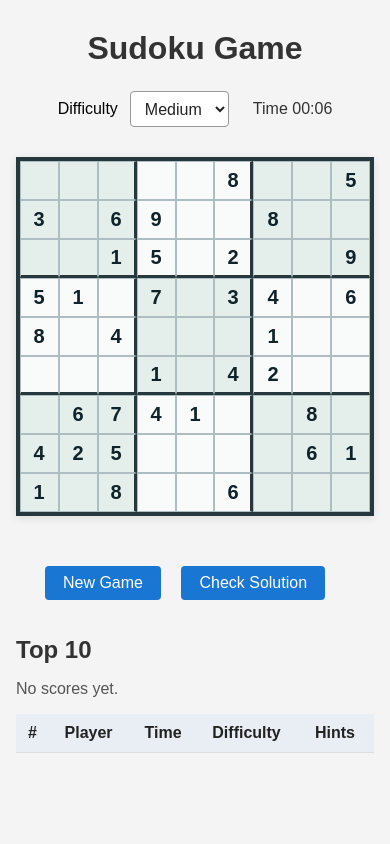
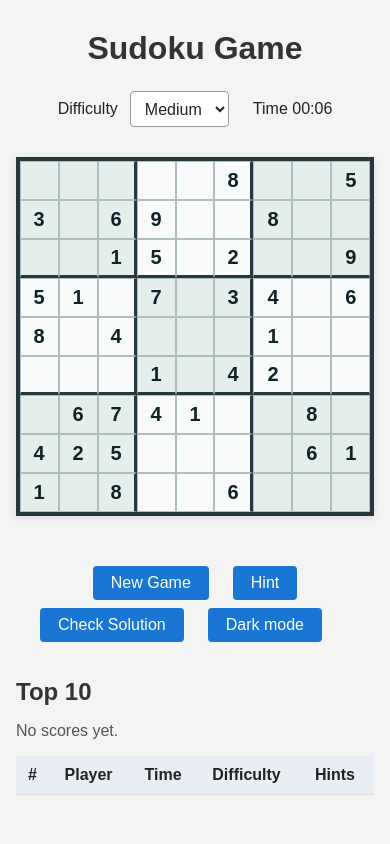
Before and after one commit to Xta1neR/udacity-sudoku, a Flask app: page / in a window 390 px wide. Run offline with Flask 2, Linux system fonts and the light colour scheme; lists and menus that the app fills with data are empty.

Commit message:
Fixes for submissions

```diff
--- a/starter/app.py
+++ b/starter/app.py
@@ -1,4 +1,7 @@
+import random
+
 from flask import Flask, render_template, jsonify, request
+
 import sudoku_logic
 
 app = Flask(__name__)
@@ -9,25 +12,56 @@ CURRENT = {
     'solution': None
 }
 
+
+def json_error(message, status_code=400):
+    return jsonify({'error': message}), status_code
+
+
 @app.route('/')
 def index():
     return render_template('index.html')
 
+
 @app.route('/new')
 def new_game():
-    clues = int(request.args.get('clues', 35))
+    clues_raw = request.args.get('clues')
+    if clues_raw is None:
+        clues = 35
+    else:
+        try:
+            clues = int(clues_raw)
+        except (TypeError, ValueError):
+            return json_error('Clues must be an integer')
+        if clues < 17 or clues > 81:
+            return json_error('Clues must be between 17 and 81')
+
     puzzle, solution = sudoku_logic.generate_puzzle(clues)
     CURRENT['puzzle'] = puzzle
     CURRENT['solution'] = solution
     return jsonify({'puzzle': puzzle})
 
+
 @app.route('/check', methods=['POST'])
 def check_solution():
-    data = request.json
-    board = data.get('board')
     solution = CURRENT.get('solution')
     if solution is None:
         return jsonify({'error': 'No game in progress'}), 400
+
+    data = request.get_json(silent=True)
+    if not isinstance(data, dict) or 'board' not in data:
+        return json_error('Expected a 9x9 board of integers 0–9')
+
+    board = data.get('board')
+    if not isinstance(board, list) or len(board) != sudoku_logic.SIZE:
+        return json_error('Expected a 9x9 board of integers 0–9')
+
+    for row in board:
+        if not isinstance(row, list) or len(row) != sudoku_logic.SIZE:
+            return json_error('Expected a 9x9 board of integers 0–9')
+        for value in row:
+            if type(value) is not int or value < 0 or value > 9:
+                return json_error('Expected a 9x9 board of integers 0–9')
+
     incorrect = []
     for i in range(sudoku_logic.SIZE):
         for j in range(sudoku_logic.SIZE):
@@ -35,5 +69,26 @@ def check_solution():
                 incorrect.append([i, j])
     return jsonify({'incorrect': incorrect})
 
+
+@app.route('/hint')
+def give_hint():
+    puzzle = CURRENT.get('puzzle')
+    solution = CURRENT.get('solution')
+    if puzzle is None or solution is None:
+        return json_error('No game in progress')
+
+    empty_cells = []
+    for row in range(sudoku_logic.SIZE):
+        for col in range(sudoku_logic.SIZE):
+            if puzzle[row][col] == 0:
+                empty_cells.append((row, col))
+
+    if not empty_cells:
+        return json_error('No empty cells left to hint')
+
+    row, col = random.choice(empty_cells)
+    return jsonify({'row': row, 'col': col, 'value': solution[row][col]})
+
+
 if __name__ == '__main__':
     app.run(debug=True)
--- a/starter/static/main.js
+++ b/starter/static/main.js
@@ -1,6 +1,7 @@
 // Client-side rendering and interaction for the Flask-backed Sudoku
 const SIZE = 9;
 const LEADERBOARD_KEY = 'sudokuLeaderboard';
+const THEME_KEY = 'sudokuTheme';
 const CLUES_BY_DIFFICULTY = {easy: 40, medium: 35, hard: 30};
 let puzzle = [];
 let startedAt = null;
@@ -9,6 +10,30 @@ let timerInterval = null;
 let hintsUsed = 0;
 let gameComplete = false;
 let scoreSaved = false;
+let gameDifficulty = null;
+
+function setMessage(text, isError = true) {
+  const message = document.getElementById('message');
+  message.style.color = isError ? '#d32f2f' : '#388e3c';
+  message.textContent = text;
+}
+
+function getPreferredTheme() {
+  const storedTheme = localStorage.getItem(THEME_KEY);
+  if (storedTheme === 'light' || storedTheme === 'dark') {
+    return storedTheme;
+  }
+  return window.matchMedia('(prefers-color-scheme: dark)').matches ? 'dark' : 'light';
+}
+
+function applyTheme(theme) {
+  document.documentElement.setAttribute('data-theme', theme);
+  const toggle = document.getElementById('theme-toggle');
+  if (!toggle) return;
+  const isDark = theme === 'dark';
+  toggle.textContent = isDark ? 'Light mode' : 'Dark mode';
+  toggle.setAttribute('aria-pressed', String(isDark));
+}
 
 function createBoardElement() {
   const boardDiv = document.getElementById('sudoku-board');
@@ -21,8 +46,8 @@ function createBoardElement() {
       input.type = 'text';
       input.maxLength = 1;
       input.className = 'sudoku-cell';
-      input.dataset.row = i;
-      input.dataset.col = j;
+      input.dataset.row = String(i);
+      input.dataset.col = String(j);
       input.addEventListener('input', (e) => {
         const val = e.target.value.replace(/[^1-9]/g, '');
         e.target.value = val;
@@ -43,10 +68,11 @@ function renderPuzzle(puz) {
       const idx = i * SIZE + j;
       const val = puzzle[i][j];
       const inp = inputs[idx];
+      inp.className = 'sudoku-cell';
       if (val !== 0) {
-        inp.value = val;
+        inp.value = String(val);
         inp.disabled = true;
-        inp.className += ' prefilled';
+        inp.classList.add('prefilled');
       } else {
         inp.value = '';
         inp.disabled = false;
@@ -58,8 +84,24 @@ function renderPuzzle(puz) {
 async function newGame() {
   const difficulty = document.getElementById('difficulty').value;
   const clues = CLUES_BY_DIFFICULTY[difficulty];
+
+  try {
     const res = await fetch(`/new?clues=${clues}`);
-  const data = await res.json();
+    if (!res.ok) {
+      throw new Error('New game request failed');
+    }
+
+    let data;
+    try {
+      data = await res.json();
+    } catch {
+      throw new Error('Invalid game response');
+    }
+
+    if (!data || !Array.isArray(data.puzzle)) {
+      throw new Error('Invalid game payload');
+    }
+
     renderPuzzle(data.puzzle);
     document.getElementById('message').textContent = '';
     document.getElementById('score-form').hidden = true;
@@ -67,7 +109,12 @@ async function newGame() {
     hintsUsed = 0;
     gameComplete = false;
     scoreSaved = false;
+    gameDifficulty = difficulty;
     startTimer();
+  } catch (error) {
+    console.error('Unable to start a new game.', error);
+    setMessage('Unable to start a new game. Please try again.');
+  }
 }
 
 function getElapsedSeconds() {
@@ -155,7 +202,7 @@ function saveScore(event) {
   entries.push({
     name,
     completionTime: completedInSeconds,
-    difficulty: document.getElementById('difficulty').value,
+    difficulty: gameDifficulty || document.getElementById('difficulty').value,
     hintsUsed
   });
   entries.sort((first, second) => first.completionTime - second.completionTime);
@@ -185,30 +232,46 @@ async function checkSolution() {
       board[i][j] = val ? parseInt(val, 10) : 0;
     }
   }
+
+  try {
     const res = await fetch('/check', {
       method: 'POST',
       headers: {'Content-Type': 'application/json'},
       body: JSON.stringify({board})
     });
-  const data = await res.json();
-  const msg = document.getElementById('message');
-  if (data.error) {
-    msg.style.color = '#d32f2f';
-    msg.innerText = data.error;
+
+    if (!res.ok) {
+      throw new Error('Check request failed');
+    }
+
+    let data;
+    try {
+      data = await res.json();
+    } catch {
+      throw new Error('Invalid JSON response');
+    }
+
+    if (data && typeof data.error === 'string') {
+      setMessage(data.error);
       return;
     }
-  const incorrect = new Set(data.incorrect.map(x => x[0]*SIZE + x[1]));
+
+    if (!data || !Array.isArray(data.incorrect)) {
+      throw new Error('Invalid check response');
+    }
+
+    const incorrect = new Set(data.incorrect.map(([row, col]) => row * SIZE + col));
     for (let idx = 0; idx < inputs.length; idx++) {
       const inp = inputs[idx];
       if (inp.disabled) continue;
       inp.className = 'sudoku-cell';
       if (incorrect.has(idx)) {
-      inp.className = 'sudoku-cell incorrect';
+        inp.classList.add('incorrect');
       }
     }
+
     if (incorrect.size === 0) {
-    msg.style.color = '#388e3c';
-    msg.textContent = 'Congratulations! You solved it!';
+      setMessage('Congratulations! You solved it!', false);
       if (!gameComplete) {
         gameComplete = true;
         stopTimer();
@@ -216,20 +279,92 @@ async function checkSolution() {
         document.getElementById('player-name').focus();
       }
     } else {
-    msg.style.color = '#d32f2f';
-    msg.textContent = 'Some cells are incorrect.';
+      setMessage('Some cells are incorrect.');
+    }
+  } catch (error) {
+    console.error('Unable to check the solution.', error);
+    setMessage('Unable to check the solution. Please try again.');
+  }
+}
+
+async function requestHint() {
+  if (gameComplete) return;
+
+  try {
+    const res = await fetch('/hint');
+    if (!res.ok) {
+      let data = null;
+      try {
+        data = await res.json();
+      } catch {
+        // ignore invalid JSON for a hint request failure
+      }
+      if (data && typeof data.error === 'string') {
+        setMessage(data.error);
+      }
+      return;
+    }
+
+    let data;
+    try {
+      data = await res.json();
+    } catch {
+      return;
+    }
+
+    const row = Number(data.row);
+    const col = Number(data.col);
+    const value = Number(data.value);
+
+    if (!Number.isInteger(row) || !Number.isInteger(col) || !Number.isInteger(value)) {
+      return;
+    }
+
+    const cellIndex = row * SIZE + col;
+    if (row < 0 || row >= SIZE || col < 0 || col >= SIZE || puzzle[row][col] !== 0) {
+      return;
+    }
+
+    const input = document.querySelector(`.sudoku-cell[data-row="${row}"][data-col="${col}"]`);
+    if (!input) {
+      return;
+    }
+
+    input.value = String(value);
+    input.disabled = true;
+    input.classList.remove('prefilled');
+    input.classList.add('hint');
+    puzzle[row][col] = value;
+    hintsUsed += 1;
+  } catch (error) {
+    console.error('Unable to fetch a hint.', error);
+    setMessage('Unable to fetch a hint. Please try again.');
   }
 }
 
 // Wire buttons
 window.addEventListener('load', () => {
+  const storedTheme = getPreferredTheme();
+  applyTheme(storedTheme);
+
+  const themeToggle = document.getElementById('theme-toggle');
+  themeToggle.addEventListener('click', () => {
+    const nextTheme = document.documentElement.getAttribute('data-theme') === 'dark' ? 'light' : 'dark';
+    localStorage.setItem(THEME_KEY, nextTheme);
+    applyTheme(nextTheme);
+  });
+
   document.getElementById('new-game').addEventListener('click', newGame);
+  document.getElementById('hint').addEventListener('click', requestHint);
   document.getElementById('check-solution').addEventListener('click', checkSolution);
   document.getElementById('score-form').addEventListener('submit', saveScore);
   window.addEventListener('storage', (event) => {
     if (event.key === LEADERBOARD_KEY) renderLeaderboard();
+    if (event.key === THEME_KEY) {
+      const nextTheme = event.newValue === 'dark' || event.newValue === 'light' ? event.newValue : getPreferredTheme();
+      applyTheme(nextTheme);
+    }
   });
   renderLeaderboard();
-  // initialize
   newGame();
 });
--- a/starter/static/styles.css
+++ b/starter/static/styles.css
@@ -1,4 +1,9 @@
 :root {
+    --page-background: #f4f4f4;
+    --title-color: #333;
+    --panel-text: #222;
+    --field-background: #fff;
+    --field-border: #999;
     --board-edge: #26383d;
     --board-surface: #fff;
     --grid-line: #aebdc0;
@@ -9,10 +14,49 @@
     --prefilled-text: #102329;
     --cell-focus-background: #cce9df;
     --cell-incorrect-background: #ffd9d6;
+    --cell-hint-background: #dfefff;
+    --button-background: #1976d2;
+    --button-hover-background: #1565c0;
+    --table-header-background: #e8eef3;
+    --table-border: #ddd;
+    --empty-message-color: #555;
+    --message-error: #d32f2f;
+    --message-success: #388e3c;
+}
+
+:root[data-theme="dark"] {
+    --page-background: #101a1d;
+    --title-color: #edf7f2;
+    --panel-text: #edf7f2;
+    --field-background: #1b2a2c;
+    --field-border: #56716f;
+    --board-edge: #dce8e4;
+    --board-surface: #111d20;
+    --grid-line: #566a6b;
+    --box-divider: #dce8e4;
+    --cell-background: #172629;
+    --cell-alternate-background: #243a36;
+    --cell-text: #eff7f3;
+    --prefilled-text: #fff;
+    --cell-focus-background: #35534a;
+    --cell-incorrect-background: #663c39;
+    --cell-hint-background: #2f4968;
+    --button-background: #3f8fd8;
+    --button-hover-background: #2f71b8;
+    --table-header-background: #1e2d31;
+    --table-border: #486669;
+    --empty-message-color: #dfeedb;
+    --message-error: #ff9d9d;
+    --message-success: #8fe4a8;
 }
 
 @media (prefers-color-scheme: dark) {
-    :root {
+    :root:not([data-theme]) {
+        --page-background: #101a1d;
+        --title-color: #edf7f2;
+        --panel-text: #edf7f2;
+        --field-background: #1b2a2c;
+        --field-border: #56716f;
         --board-edge: #dce8e4;
         --board-surface: #111d20;
         --grid-line: #566a6b;
@@ -23,12 +67,21 @@
         --prefilled-text: #fff;
         --cell-focus-background: #35534a;
         --cell-incorrect-background: #663c39;
+        --cell-hint-background: #2f4968;
+        --button-background: #3f8fd8;
+        --button-hover-background: #2f71b8;
+        --table-header-background: #1e2d31;
+        --table-border: #486669;
+        --empty-message-color: #dfeedb;
+        --message-error: #ff9d9d;
+        --message-success: #8fe4a8;
     }
 }
 
 body {
     font-family: Arial, sans-serif;
-    background: #f4f4f4;
+    background: var(--page-background);
+    color: var(--panel-text);
     text-align: center;
     margin: 0;
     padding: 0;
@@ -36,7 +89,7 @@ body {
 
 h1 {
     margin-top: 30px;
-    color: #333;
+    color: var(--title-color);
 }
 
 .game-options {
@@ -51,16 +104,16 @@ h1 {
 #player-name {
     min-height: 36px;
     padding: 6px 10px;
-    border: 1px solid #999;
+    border: 1px solid var(--field-border);
     border-radius: 4px;
-    background: #fff;
-    color: #222;
+    background: var(--field-background);
+    color: var(--panel-text);
     font: inherit;
 }
 
 .timer-label {
     margin-left: 12px;
-    color: #333;
+    color: var(--panel-text);
     font-variant-numeric: tabular-nums;
 }
 
@@ -111,7 +164,12 @@ h1 {
     color: var(--prefilled-text);
 }
 
-.sudoku-cell.incorrect {
+.sudoku-cell.hint {
+    background: var(--cell-hint-background);
+    font-weight: bold;
+}
+
+#sudoku-board .sudoku-cell.incorrect {
     background: var(--cell-incorrect-background);
 }
 
@@ -134,7 +192,7 @@ button {
     margin: 0 8px;
     font-size: 16px;
     border: none;
-    background: #1976d2;
+    background: var(--button-background);
     color: #fff;
     border-radius: 4px;
     cursor: pointer;
@@ -142,13 +200,13 @@ button {
 }
 
 button:hover {
-    background: #1565c0;
+    background: var(--button-hover-background);
 }
 
 #message {
     margin-left: 20px;
     font-size: 16px;
-    color: #d32f2f;
+    color: var(--message-error);
 }
 
 #score-form {
@@ -171,7 +229,7 @@ button:hover {
 
 #leaderboard h2 {
     margin-bottom: 12px;
-    color: #333;
+    color: var(--title-color);
 }
 
 .leaderboard-scroll {
@@ -181,23 +239,24 @@ button:hover {
 #leaderboard table {
     width: 100%;
     border-collapse: collapse;
-    background: #fff;
+    background: var(--board-surface);
+    color: var(--panel-text);
 }
 
 #leaderboard th,
 #leaderboard td {
     padding: 10px 12px;
-    border-bottom: 1px solid #ddd;
+    border-bottom: 1px solid var(--table-border);
     text-align: left;
 }
 
 #leaderboard th {
-    background: #e8eef3;
-    color: #222;
+    background: var(--table-header-background);
+    color: var(--panel-text);
 }
 
 #leaderboard-empty {
-    color: #555;
+    color: var(--empty-message-color);
 }
 
 @media (max-width: 520px) {
@@ -205,6 +264,14 @@ button:hover {
         flex-wrap: wrap;
     }
 
+    .controls {
+        display: flex;
+        flex-wrap: wrap;
+        justify-content: center;
+        gap: 8px;
+        padding: 0 12px;
+    }
+
     #score-form {
         flex-wrap: wrap;
         padding: 0 16px;
--- a/starter/templates/index.html
+++ b/starter/templates/index.html
@@ -1,7 +1,8 @@
 <!doctype html>
-<html>
+<html lang="en">
 <head>
   <meta charset="utf-8">
+  <meta name="viewport" content="width=device-width, initial-scale=1">
   <title>Sudoku Game</title>
   <link rel="stylesheet" href="/static/styles.css">
 </head>
@@ -18,8 +19,10 @@
   </div>
   <div id="sudoku-board"></div>
   <div class="controls">
-    <button id="new-game">New Game</button>
-    <button id="check-solution">Check Solution</button>
+    <button id="new-game" type="button">New Game</button>
+    <button id="hint" type="button">Hint</button>
+    <button id="check-solution" type="button">Check Solution</button>
+    <button id="theme-toggle" type="button" aria-pressed="false">Dark mode</button>
     <span id="message"></span>
   </div>
   <form id="score-form" hidden>
```
Also changed, not shown: starter/tests/test_app.py (+101 -0 lines), 10 other files. Lines whose indentation alone changed are shown as unchanged.
